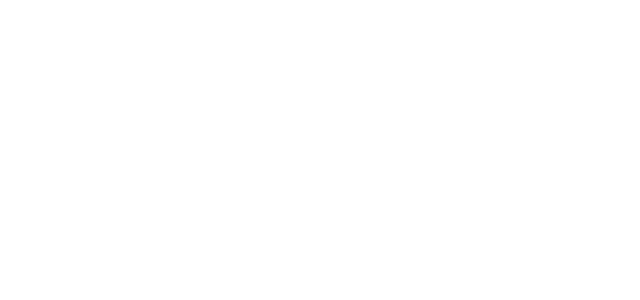
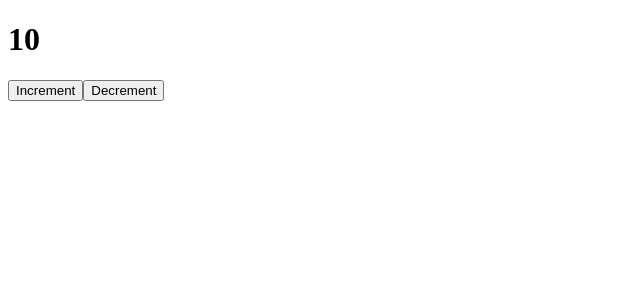
Before and after one commit to obkin/react-first-project, a React (Create React App) app: page / in a window 1280 px wide. Shown: the top 300 px of the page, without its empty margins (0-640 px from the left). Built offline with nearby package versions, Linux system fonts and the light colour scheme.

Commit message:
learned: useState

```diff
--- a/src/App.js
+++ b/src/App.js
@@ -1,9 +1,22 @@
-import React from 'react';
+import React, { useState } from 'react';
 
 function App() {
+
+  const [likes, setLikes] = useState(10);
+
+  function increment() {
+    setLikes(likes + 1);
+  }
+
+  function decrement() {
+    setLikes(likes - 1);
+  }
+
   return (
     <div className="App">
-
+      <h1>{likes}</h1>
+      <button onClick={increment}>Increment</button>
+      <button onClick={decrement}>Decrement</button>
     </div>
   );
 }
```
